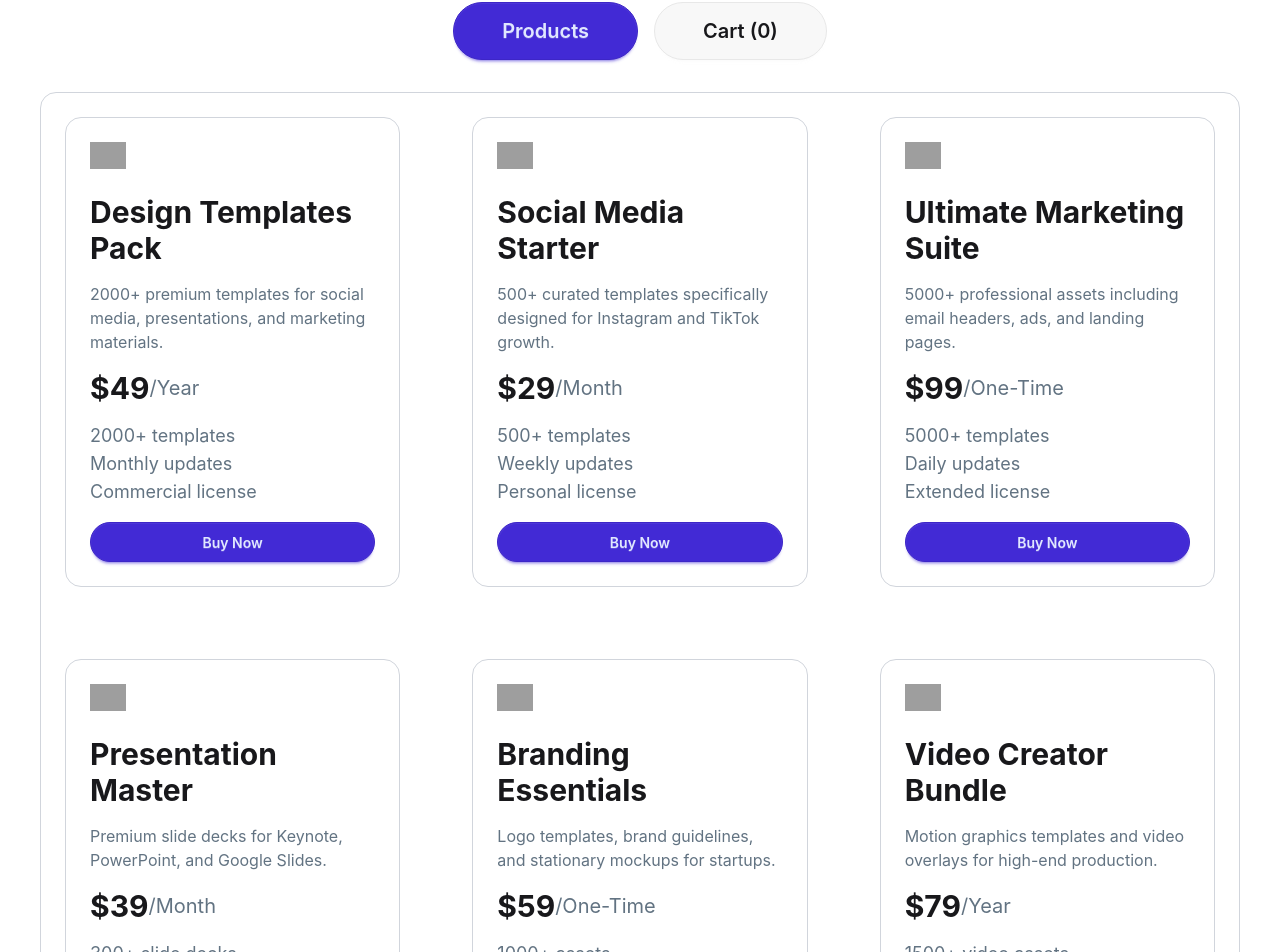
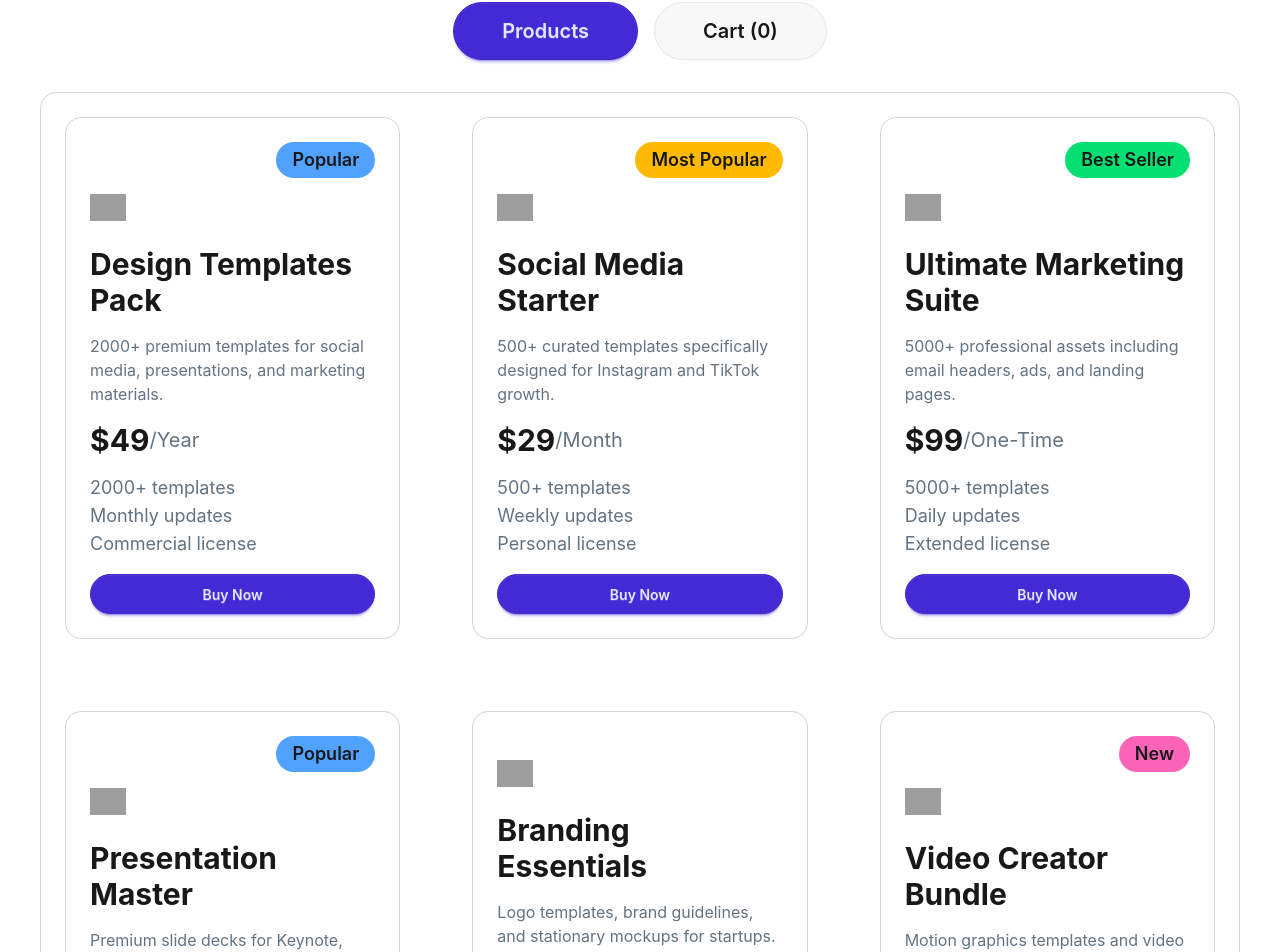
Before and after one commit to nasrullah-sheikh-noman/DigiTools, a React (Vite) app: page / in a window 1280 px wide. Shown: the part 1398-2350 px from the top of the page. Built offline with nearby package versions, Linux system fonts and the light colour scheme; grey boxes are pictures that could not be loaded.

Commit message:
display show data using json data in card

```diff
--- a/public/data.json
+++ b/public/data.json
@@ -14,7 +14,7 @@
   },
   {
     "id": 2,
-    "badge": "",
+    "badge": "Most Popular",
     "title": "Social Media Starter",
     "description": "500+ curated templates specifically designed for Instagram and TikTok growth.",
     "price": "$29",
@@ -27,7 +27,7 @@
   },
   {
     "id": 3,
-    "badge": "Best Value",
+    "badge": "Best Seller",
     "title": "Ultimate Marketing Suite",
     "description": "5000+ professional assets including email headers, ads, and landing pages.",
     "price": "$99",
@@ -53,7 +53,7 @@
   },
   {
     "id": 5,
-    "badge": "New",
+    "badge": "",
     "title": "Branding Essentials",
     "description": "Logo templates, brand guidelines, and stationary mockups for startups.",
     "price": "$59",
@@ -66,7 +66,7 @@
   },
   {
     "id": 6,
-    "badge": "",
+    "badge": "New",
     "title": "Video Creator Bundle",
     "description": "Motion graphics templates and video overlays for high-end production.",
     "price": "$79",
--- a/src/components/premiumCard/PremiumCard.jsx
+++ b/src/components/premiumCard/PremiumCard.jsx
@@ -10,6 +10,9 @@ const PremiumCard = ({ cardData }) => {
 
           return (
             <div key={data.id} className="card p-6 space-y-4 border border-gray-300 rounded-2xl">
+              <div className="flex justify-end  ">
+                <h4 className={`inline-fit text-lg font-semibold px-4 py-1 rounded-full ${data.badge === 'Best Seller' ? 'bg-green-400' : data.badge === 'Most Popular' ? 'bg-amber-400' : data.badge === "Popular" ? "bg-blue-400" : data.badge === "New" ? "bg-pink-400": "white" }`}>{data.badge}</h4>
+              </div>
               <span className="w-9 h-9">
                 <img src={data.image} alt="" />
               </span>
```
